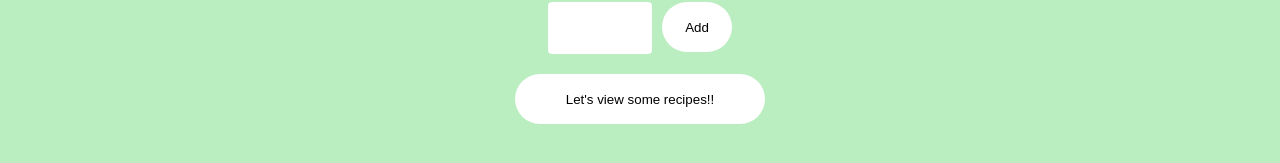
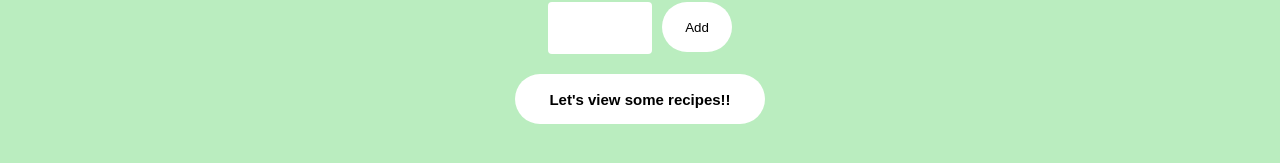
Before and after one commit to nyu-software-engineering/spring-2020-frugal-eye, a React (Create React App) app in the folder front-end/: page /add-ingredients in a window 1280 px wide. Shown: the part 239-402 px from the top of the page. Built offline with nearby package versions, Linux system fonts and the light colour scheme; no server answers.

Commit message:
changed css for add ingredients page

```diff
--- a/front-end/src/AddIngredients.css
+++ b/front-end/src/AddIngredients.css
@@ -75,6 +75,8 @@ ul {
     width: 250px;
     text-decoration: none;
     text-align: center;
+    font-size: 15px;
+    font-weight: bold;
 
 }
 .rec_button:hover {
```
